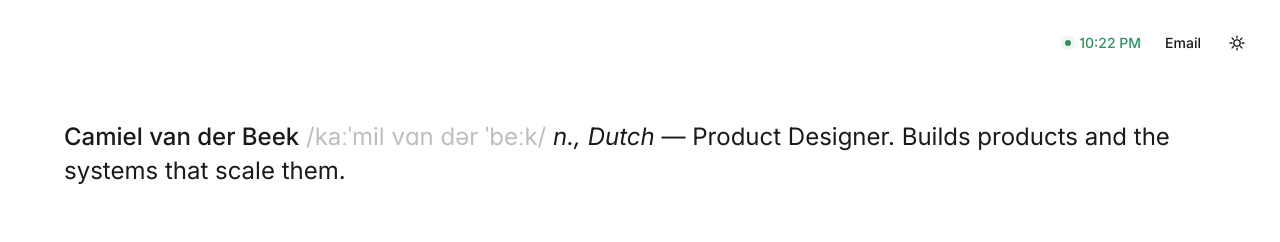
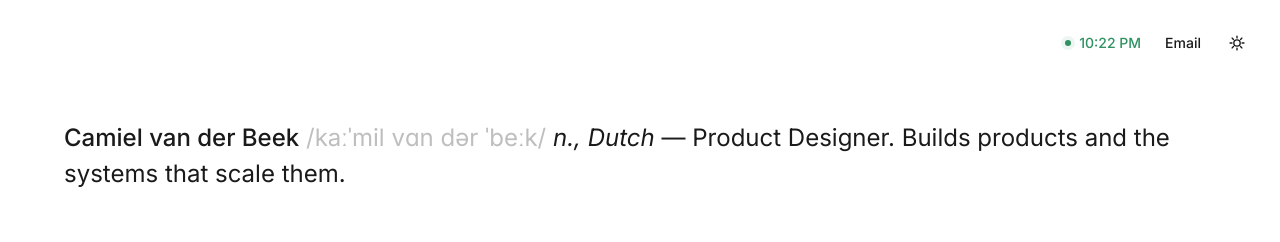
Before and after one commit to Camielvdb/portfolio, a plain HTML site: page index.html in a window 1280 px wide. Shown: the top 242 px of the page. Drawn offline with Linux system fonts and the light colour scheme.

Commit message:
H1: slightly more line height (#9)
Co-Authored-By: Claude Opus 5.5 <noreply@anthropic.com>
Claude-Session: https://claude.ai/code/session_01Kr3zBuQgzZSPmBSV5n6Swi

```diff
--- a/custom.css
+++ b/custom.css
@@ -1182,3 +1182,8 @@ body {
 .title .title-bold {
   font-weight: 500;
 }
+
+/* H1: a touch more line height than the Display step (34 -> 36, phone 28 -> 30). */
+.title {
+  line-height: calc(var(--type-display-lh) + 2px);
+}
```
